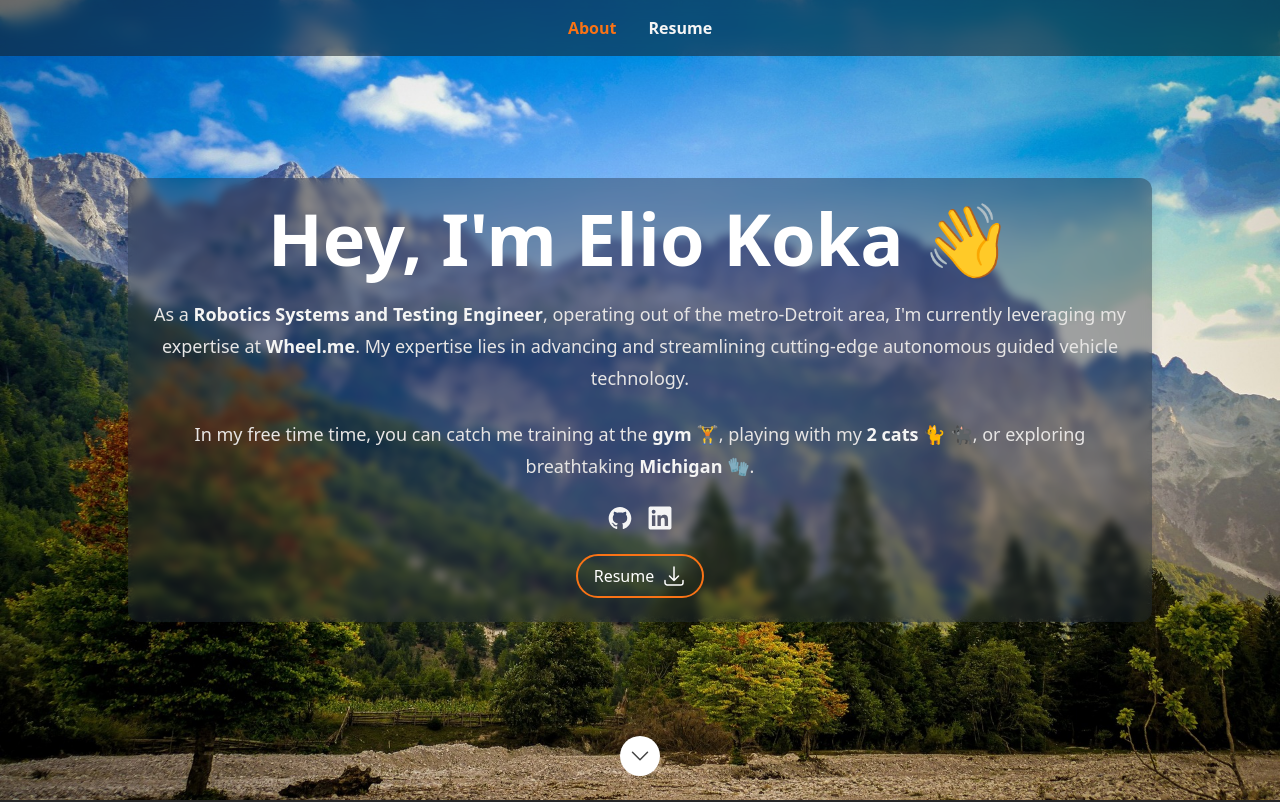
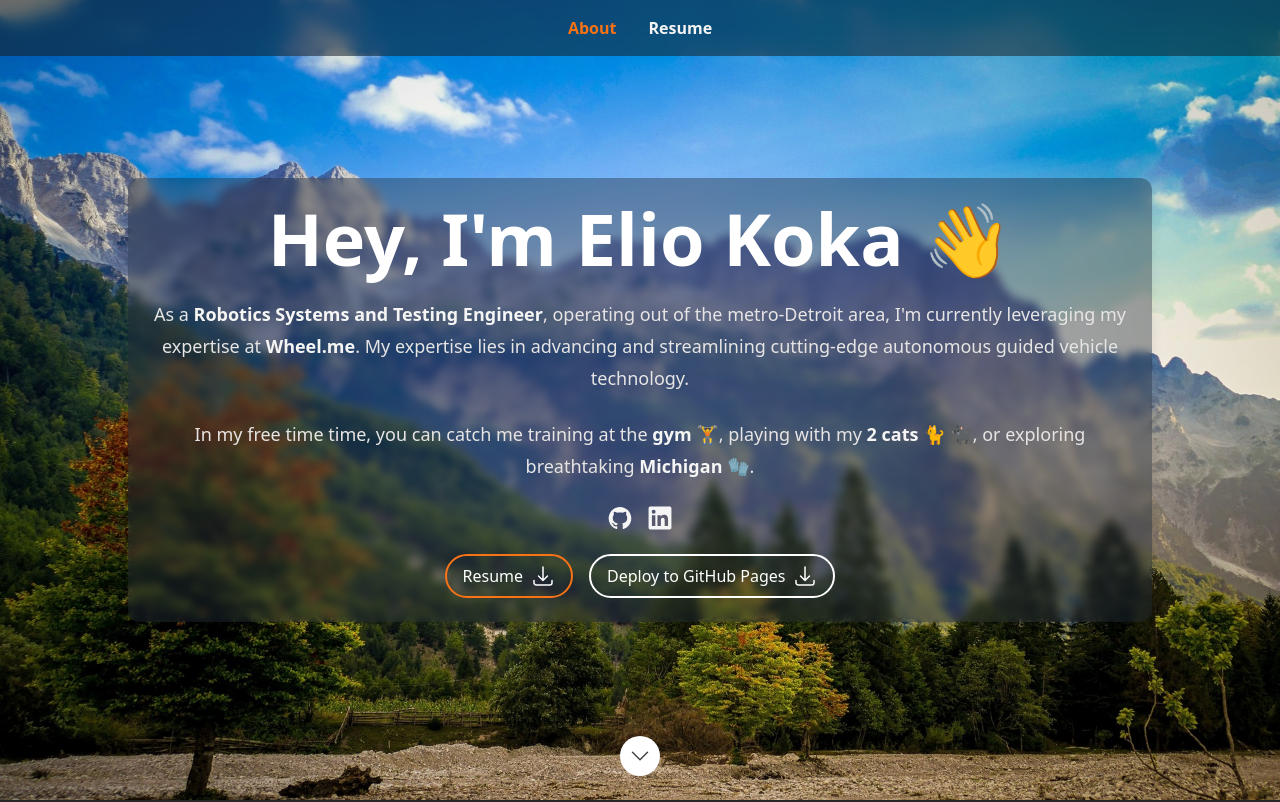
Before and after one commit to ekoka99/Resume-site, a Next.js app: page /Resume-site/ in a window 1280 px wide. Shown: the top 802 px of the page. Built offline with nearby package versions, Linux system fonts and the light colour scheme.

Commit message:
auto deployment

```diff
--- a/src/data/data.tsx
+++ b/src/data/data.tsx
@@ -60,6 +60,12 @@ export const heroData: Hero = {
     href: 'https://nbviewer.org/github/ekoka99/Resume-site/blob/40aa924c20d0c986ffbd85cb2a790b0fcf3724c3/public/Elio%20Koka%20Autonomy%20and%20AI%20Test%20Engineer%20Resume.pdf',
     text: 'Resume',
     primary: true,
+    Icon: ArrowDownTrayIcon,
+  },
+  {
+    href: 'https://nbviewer.org/github/ekoka99/Resume-site/blob/40aa924c20d0c986ffbd85cb2a790b0fcf3724c3/public/Elio%20Koka%20Autonomy%20and%20AI%20Test%20Engineer%20Resume.pdf',
+    text: 'Deploy to GitHub Pages',
+    primary: false,
     Icon: ArrowDownTrayIcon,
   },
 ],
```
Lines whose indentation alone changed are shown as unchanged.
